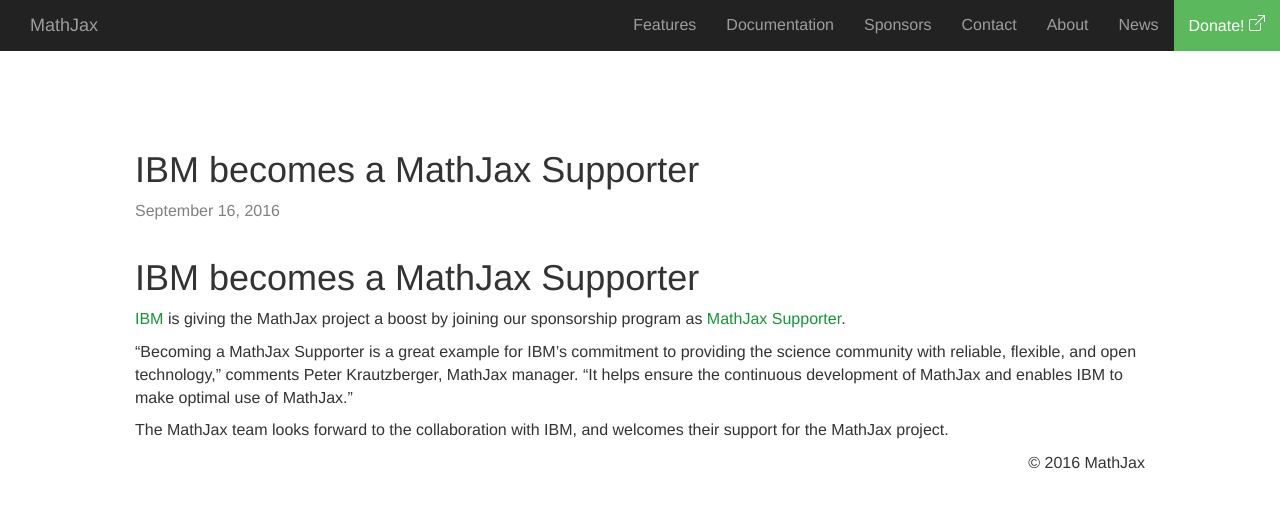
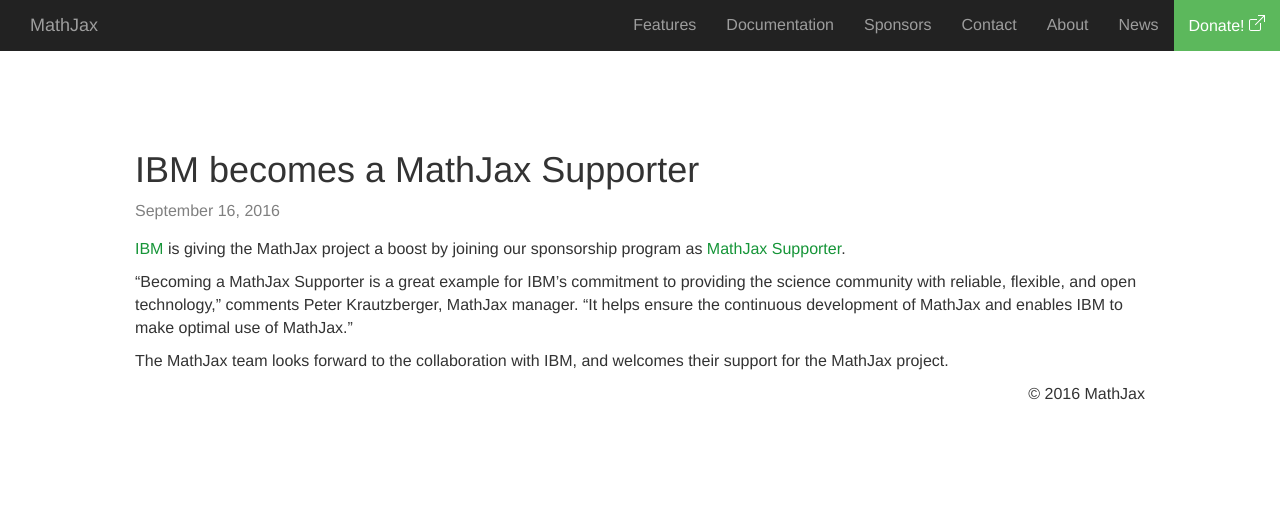
Before and after one commit to mathjax/MathJax-website, a Jekyll site: the page built from _posts/2016/2016-09-16-IBM-becomes-a-mathjax-supporter.md, in a window 1280 px wide. Shown: the top 508 px of the page. Built offline with Jekyll 4.4.1, drawn with Linux system fonts in a browser that asks for light colours; nearby versions of some CDN libraries.

```diff
--- a/_posts/2016/2016-09-16-IBM-becomes-a-mathjax-supporter.md
+++ b/_posts/2016/2016-09-16-IBM-becomes-a-mathjax-supporter.md
@@ -7,8 +7,6 @@
 - News
 ---
 
-# IBM becomes a MathJax Supporter
-
 [IBM](http://www.ibm.com) is giving the MathJax project a boost by joining our sponsorship program as [MathJax Supporter](http://www.mathjax.org/#supporters).
 
 “Becoming a MathJax Supporter is a great example for IBM's commitment to providing the science community with reliable, flexible, and open technology," comments Peter Krautzberger, MathJax manager. "It helps ensure the continuous development of MathJax and enables IBM to make optimal use of MathJax.”
```
